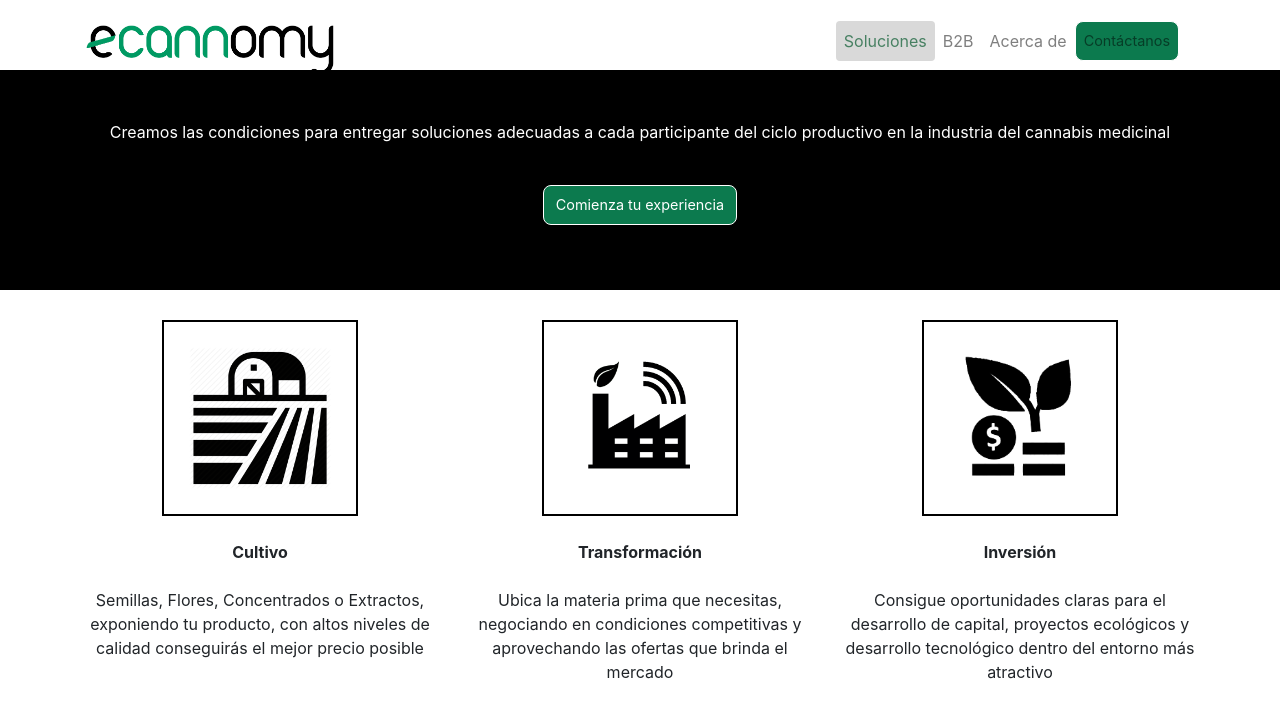
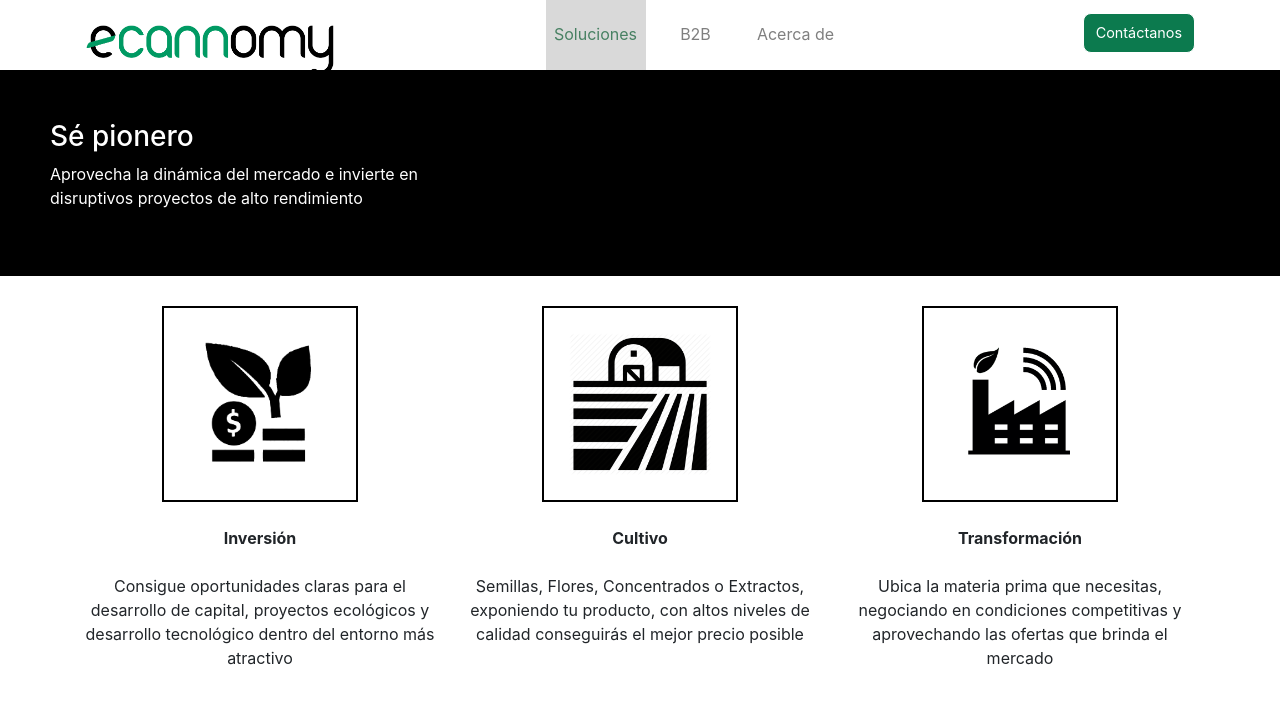
Before and after one commit to onmywayout/ecannomyLanding1.0, a plain HTML site: page index.html in a window 1280 px wide. Drawn offline with nearby package versions, Linux system fonts and the light colour scheme.

Commit message:
Version 0.1 - INversión

```diff
--- a/css/styles.css
+++ b/css/styles.css
@@ -73,11 +73,12 @@ input[type="submit"]
     border-radius: 2px;
     transition: all .3s;
     background: #0C7A4E;
-    color: #fff;
+    color: #fff !important;
     position: relative;
     border: white;
     border-width: 1px;
     border-style: solid;
+    margin-top: 0px !important;
 }
 .comienzaExperiencia
 {
@@ -109,6 +110,37 @@ input[type="submit"]
         margin-top: -98px;
     }
 
+    .nav
+    {
+        display: block !important;
+        margin-top: -24px;
+        /* z-index: 3; */
+    }
+
+
+
+}
+
+@media only screen and (min-width: 768px)
+{
+    .navbar-expand-sm .navbar-nav .nav-link
+    {
+        padding-right: .5rem;
+        padding-left: .5rem;
+        padding-top: 25px;
+        margin-top: -18px;
+        padding-bottom: 24px;
+        border-radius: 0px;
+    }
+    .navbar
+    {
+        padding-top:2px !important;
+    }
+
+    .nav-fill .nav-item
+    {
+        min-width: 100px !important;
+    }
 }
 
 .tab-content
--- a/index.html
+++ b/index.html
@@ -41,15 +41,15 @@
                         <img src="assets/logoBlanco.png" width="100%">
                     </div>
                 </div>
-                <div class="col-md-9 col-sm text-right">
-                    <div class="itemContenedorSuperior">
-                    <nav class="navbar navbar-expand-sm navbar-light">
+                <div class="col-md-7 col-sm text-md-center text-right">
+                <div class="itemContenedorSuperior">
+                <nav class="navbar navbar-expand-sm navbar-light" style="padding-top:2px">
                     <a class="navbar-brand" href="#"></a>
-                    <button class="navbar-toggler" type="button" data-toggle="collapse" data-target="#navbarNav" aria-controls="navbarNav" aria-expanded="false" aria-label="Toggle navigation">
-                            <span class="navbar-toggler-icon"></span>
+                    <button class="navbar-toggler" type="button" data-toggle="collapse" data-target="#navbarNav" aria-controls="navbarNav" aria-expanded="false" aria-label="Toggle navigation" >
+                            <span class="navbar-toggler-icon" id="botonHamburguesa"></span>
                     </button>
                     <div class="collapse navbar-collapse" id="navbarNav">
-                    <ul class="navbar-nav">
+                    <ul class="navbar-nav" data-toggle="collapse" data-target="#navbarNav">
                         <ul class="nav nav-pills  nav-fill mb-3 TabsPrincipal" id="pills-tab" role="tablist">
                             <li class="nav-item">
                                 <a class="nav-link active" id="pills-soluciones-tab" data-toggle="pill" href="#pills-soluciones" role="tab" aria-controls="pills-soluciones" aria-selected="true">Soluciones</a>
@@ -60,21 +60,21 @@
                             <li class="nav-item">
                                 <a class="nav-link" id="pills-contact-tab" data-toggle="pill" href="#pills-contact" role="tab" aria-controls="pills-contact" aria-selected="false">Acerca de</a>
                             </li>
-                            <li class="nav-item">
+                            <li class="nav-item d-none d-block d-md-none">
                                 <a class="nav-link botonContactanos" id="pills-contact-form" data-toggle="pill" href="#pills-form" role="tab" aria-controls="pills-form" aria-selected="false">Contáctanos</a>
                             </li>
                         </ul>
                     </ul>
                 </div>
-                    </nav>
-                    </div>
+                </nav>
+                </div>
                </div>
-             <!-- <div class="col-md-3 text-right"> -->
+             <div class="col-md-2 text-right d-none d-sm-none d-md-block">
 
-                 <!-- <div class="contenedorBotonContactanos itemContenedorSuperior">
-                     <input class="botonContactanos " id="submit" type="submit" value="Contáctanos" />
-                </div> -->
-            <!-- </div> -->
+                 <div class="contenedorBotonContactanos itemContenedorSuperior">
+                     <input class="botonContactanos " id="submit" type="submit" value="Contáctanos" onclick='$("#pills-contact-form").click()' />
+                </div>
+            </div>
 
 
         </div>
@@ -93,13 +93,24 @@
             <!-- Tab Soluciones -->
             <div class="tab-pane fade  show active  tabSoluciones" id="pills-soluciones" role="tabpanel" aria-labelledby="pills-soluciones-tab">
                 <div class="solucionesSuperior">
-                    <p>Creamos las condiciones para entregar soluciones adecuadas a cada participante del ciclo productivo en la industria del cannabis medicinal
+                    <div style="text-align:left">
+                        <h3>Sé pionero</h3>
+                        <p>Aprovecha la dinámica del mercado e invierte en <br> disruptivos proyectos de alto rendimiento
                         </p>
-                <input class="submit-btn botonContactanos comienzaExperiencia" onclick='document.getElementById("pills-contact-form").click()' id="submit" type="submit" value="Comienza tu experiencia" />
+                    </div>
+                <!-- <input class="submit-btn botonContactanos comienzaExperiencia" onclick='document.getElementById("pills-contact-form").click()' id="submit" type="submit" value="Comienza tu experiencia" /> -->
                 </div>
 
                 <div class="container">
                     <div class="row">
+                        <div class="col-sm text-center">
+                                <img src="assets/inversion.png" class="imagenSolucion">
+                                <br><br>
+                                <b>Inversión</b>
+                                <br><br>
+                                <p>Consigue oportunidades claras para el desarrollo de capital, proyectos ecológicos y desarrollo tecnológico dentro del entorno más atractivo
+                                </p>
+                            </div>
                         <div class="col-sm text-center">
                             <img src="assets/farm.png" class="imagenSolucion">
                             <br><br>
@@ -116,14 +127,7 @@
                             <p>Ubica la materia prima que necesitas, negociando en condiciones competitivas y aprovechando las ofertas que brinda el mercado
                                 </p>
                         </div>
-                        <div class="col-sm text-center">
-                            <img src="assets/inversion.png" class="imagenSolucion">
-                            <br><br>
-                            <b>Inversión</b>
-                            <br><br>
-                            <p>Consigue oportunidades claras para el desarrollo de capital, proyectos ecológicos y desarrollo tecnológico dentro del entorno más atractivo
-                            </p>
-                        </div>
+
                     </div>
                 </div>
             </div>
```
Also changed, not shown: assets/compu cel w no plant.png (added), assets/flor cannabis.png (added), 2 other files.
